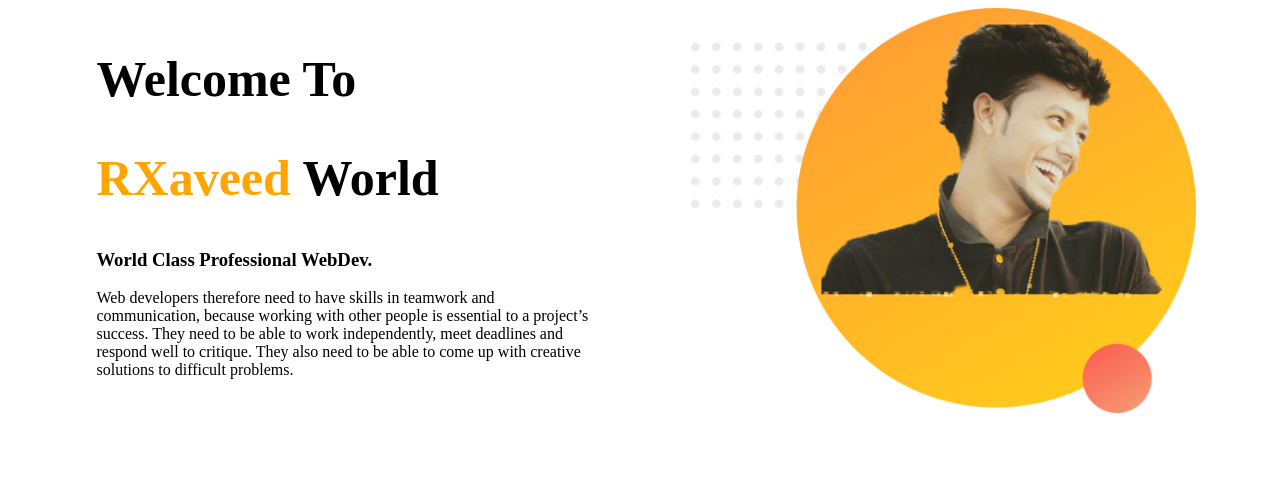
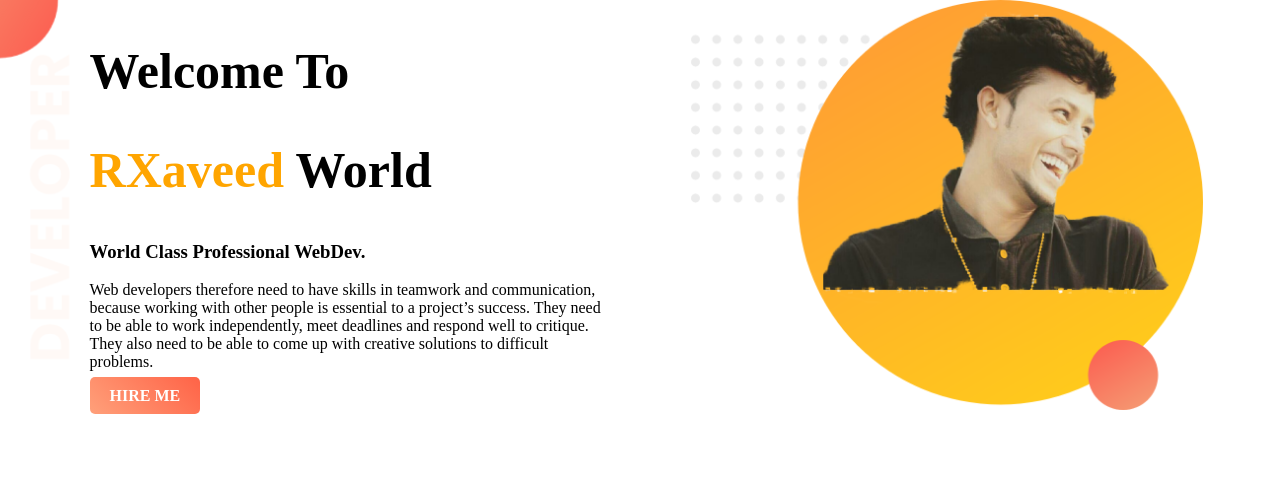
Before and after one commit to Tusher-Matubber01/web-portfolio, a plain HTML site: page index.html in a window 1280 px wide. Drawn offline with Linux system fonts and the light colour scheme; a web font is replaced by a local one.

Commit message:
top part done

```diff
--- a/index.html
+++ b/index.html
@@ -9,12 +9,13 @@
     <link rel="stylesheet" href="style.css">
 </head>
 <body>
-    <section>
+    <section class="top-banner">
         <div class="half-width">
             <h1>Welcome To</h1>
             <h1> <span class="name-highlight">RXaveed</span> World</h1>
             <h3>World Class Professional WebDev.</h3>
             <p>Web developers therefore need to have skills in teamwork and communication, because working with other people is essential to a project’s success. They need to be able to work independently, meet deadlines and respond well to critique. They also need to be able to come up with creative solutions to difficult problems.</p>
+            <a class="ancore-button" target="_blank" href="https://www.facebook.com/profile.php?id=100009961788782">HIRE ME</a>
         </div>
         <div class="half-width">
             <img src="images/image 11-1.png" alt="">
--- a/style.css
+++ b/style.css
@@ -1,5 +1,6 @@
 body{
     font-family: 'Imbue', serif;
+    margin: 0;
 }
 h1{
     font-size: 50px;
@@ -16,3 +17,16 @@ padding-left: 2%;
 .half-width img{
     width: 100%;
 }
+.top-banner{
+    background-image: url(images/top-banner.png);
+    background-repeat: no-repeat;
+    height: 500px;
+}
+.ancore-button{
+    text-decoration: none;
+    background-image: linear-gradient(45deg, lightsalmon, tomato);
+    padding: 10px 20px;
+    border-radius: 5px;
+    color: white;
+    font-weight: 700;
+}
```
